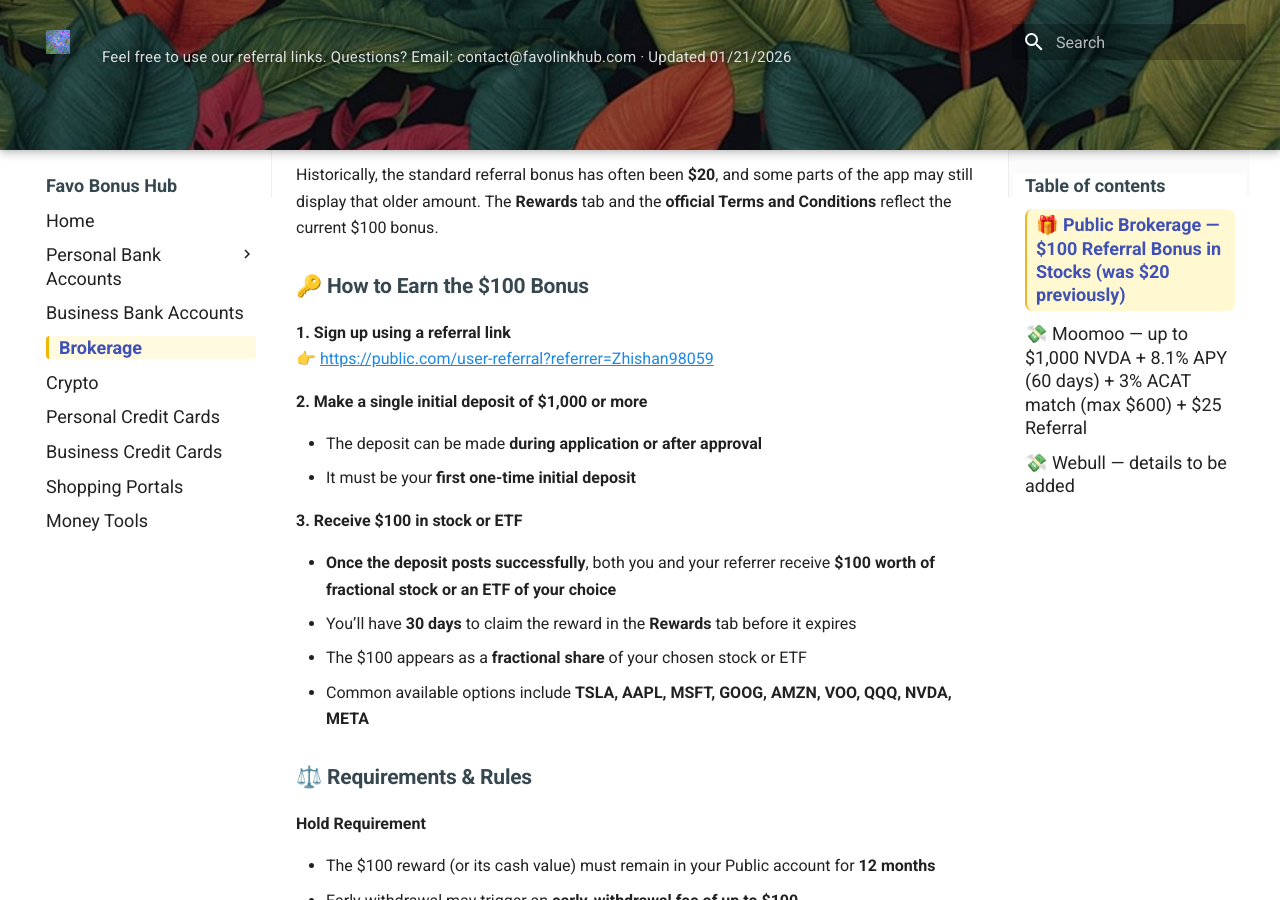
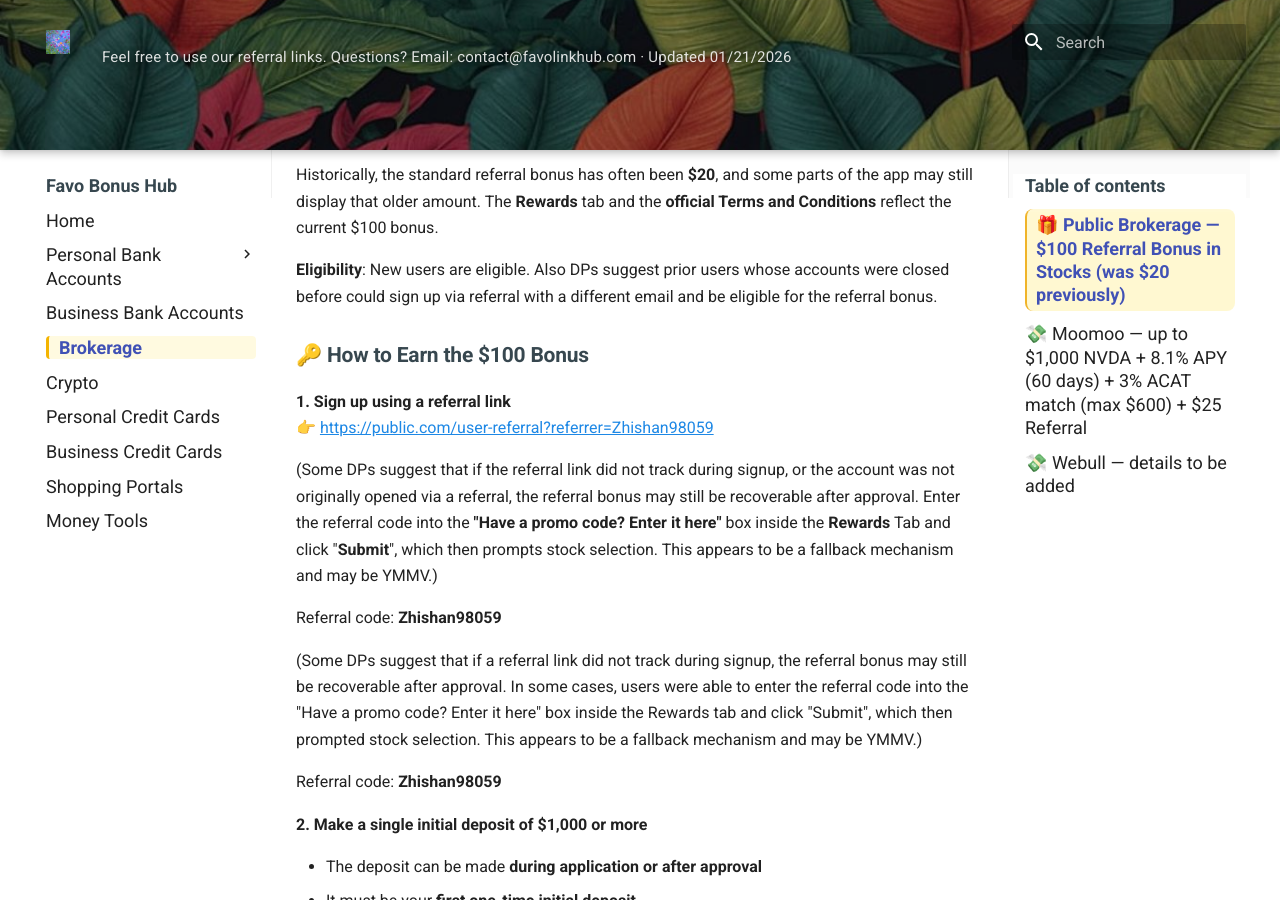
Before and after one commit to whispersofzephyr/favolinkhub-site, an MkDocs documentation site: the page built from docs/brokerage.md, in a window 1280 px wide and 900 px high, scrolled down 571 px. Built offline with MkDocs 1.6.1 and Material for MkDocs 9.7.7, drawn with Linux system fonts in a browser that asks for light colours.

Commit message:
Update brokerage.md

```diff
--- a/docs/brokerage.md
+++ b/docs/brokerage.md
@@ -15,10 +15,22 @@ Public currently offers a **$100 referral bonus** in stocks or ETFs when signing
 
 Historically, the standard referral bonus has often been **$20**, and some parts of the app may still display that older amount. The **Rewards** tab and the **official Terms and Conditions** reflect the current $100 bonus.
 
+**Eligibility**: New users are eligible. Also DPs suggest prior users whose accounts were closed before could sign up via referral with a different email and be eligible for the referral bonus.
+
 ### 🔑 How to Earn the $100 Bonus
 
 **1. Sign up using a referral link**
 👉 [https://public.com/user-referral?referrer=Zhishan98059](https://public.com/user-referral?referrer=Zhishan98059)
+
+(Some DPs suggest that if the referral link did not track during signup, or the account was not originally opened via a referral, the referral bonus may still be recoverable after approval. Enter the referral code into the **"Have a promo code? Enter it here"** box inside the **Rewards** Tab and click "**Submit**", which then prompts stock selection. This appears to be a fallback mechanism and may be YMMV.)
+
+Referral code: **Zhishan98059**
+
+(Some DPs suggest that if a referral link did not track during signup, the referral bonus may still be recoverable after approval.
+In some cases, users were able to enter the referral code into the "Have a promo code? Enter it here" box inside the Rewards tab and click "Submit", which then prompted stock selection.
+This appears to be a fallback mechanism and may be YMMV.)
+
+Referral code: **Zhishan98059**
 
 **2. Make a single initial deposit of $1,000 or more**
 
```
